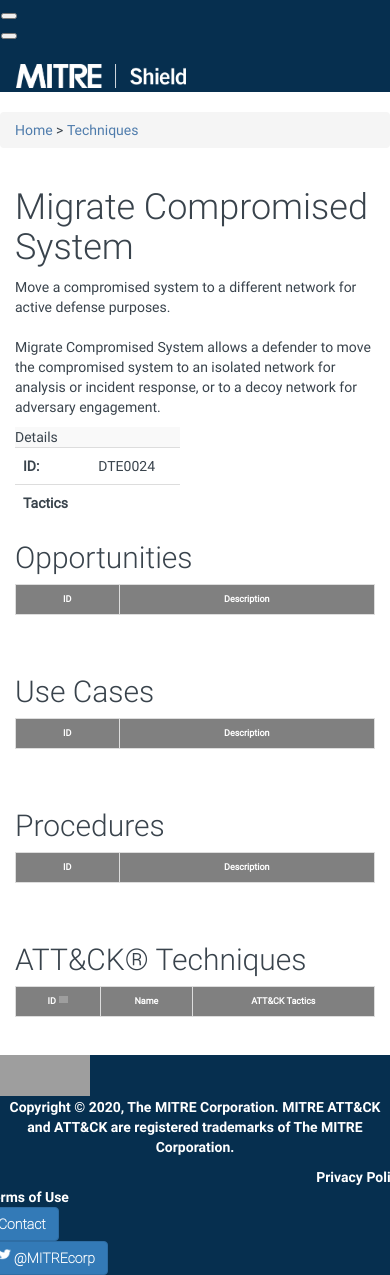
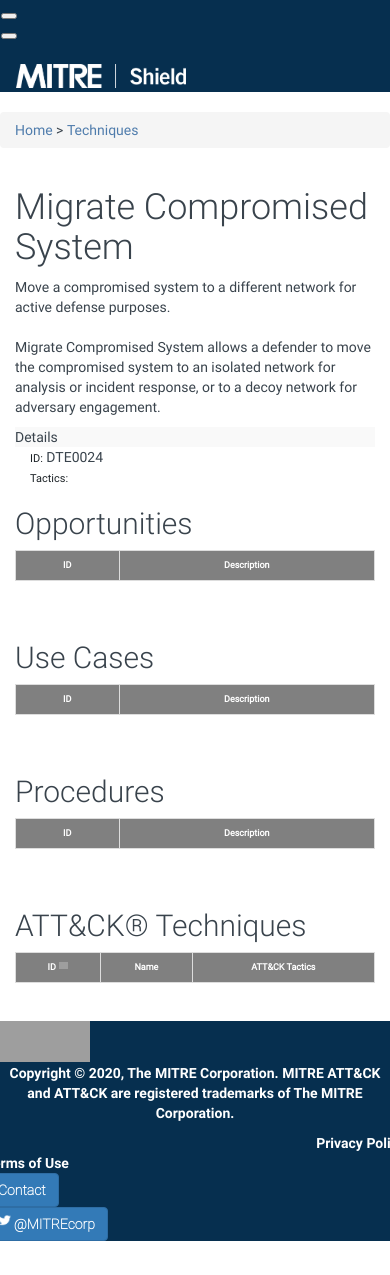
Before and after one commit to MITRECND/mitrecnd.github.io, a Jekyll site: the page built from _collections/_ad_techniques/DTE0024.md, in a window 390 px wide. Built offline with Jekyll 4.4.1, drawn with Linux system fonts in a browser that asks for light colours; nearby versions of some CDN libraries; library files that are not in the unit come from our copies; after the commit the page ends 1241 px from its top, so only the background shows below that; grey boxes are pictures that could not be loaded.

Commit message:
Resolved issue with card formatting on smaller displays

```diff
--- a/_includes/detail_card.html
+++ b/_includes/detail_card.html
@@ -1,42 +1,39 @@
 <!-- Start Detail Card -->
-<div class="col-xs-6 col-md-4">
-    <div class="card border-info mb-3 float-right" style="max-width: 40rem;">
+<div class="col-sm-4 col-xs-12 pt-2">
+    <div class="card">
         <div class="card-header">Details</div>
-        <div class="card-body no-padding">
-            <table class="table table-hover table-borderless no-margin">
-                <tr>
+        <div class="card-body container">
+            <div class="row">
             {%- if page.layout == "attack_tactics" -%}
-                    <td>
-                        <p class="card-text"><b>ATT&CK&#174 ID:</b></p>
-                    </td>
-                    <td>
-                        <p class="card-text"><a href="https://attack.mitre.org/tactics/{{ page._id }}">{{ page._id }}</a></p>
-                    </td>
+                <div class="card-data col-sm-12" id="card-id">
+                    <span class="font-weight-bold card-title card-value">ATT&CK ID:</span>
+                    <span class="card-value">
+                        <a href="https://attack.mitre.org/tactics/{{ page._id }}">{{ page._id }}</a>
+                    </span>
+                </div>
             {%- else -%}
-                    <td>
-                        <p class="card-text"><b>ID:</b></p>
-                    </td>
-                    <td>
-                        <p class="card-text">{{ page._id }}</p>
-                    </td>
+                <div class="card-data col-sm-12" id="card-id">
+                    <span class="font-weight-bold card-title card-value">ID:</span>
+                    <span class="card-value">{{ page._id }}</span>
+                </div>
             {%- endif -%}
-                </tr>
+            </div>
+            <div class="row">
             {%- if page.layout == "techniques"" -%}
-                <tr>
-                    <td>
-                        <p class="card-text"><b>Tactics</b></p>
-                    </td>
-                    <td>
+                <div class="card-data col-sm-12" id="card-tactics">
+                    <span class="font-weight-bold card-title">Tactics:&nbsp;</span>
                     {%- for tactic in site.data.technique_details[page._id].tactics -%}
+                        <span class="card-value">
                             <a href="{{ site.baseurl }}/tactics/{{ tactic.id }}">{{ tactic.name }}</a>
                         {%- if forloop.last == false -%}
                         ,&nbsp;
                         {%- endif -%}
+                        </span>
                     {%- endfor -%}
-                    </td>
+                    </span>
+                </div>
             {%- endif -%}
-                </tr>
-            </table>
+            </div>
         </div>
     </div>
 </div>
--- a/_layouts/attack_tactics.html
+++ b/_layouts/attack_tactics.html
@@ -7,7 +7,7 @@
 {%- include breadcrumb.html -%}
 <!-- Start Content -->
 <div class="row">
-  <div class="col-xs-12 col-sm-6 col-md-8">
+  <div class="col-xs-12 col-sm-8 col-md-8">
     <h1>Mapping To {{ page._name }}</h1>
     <p>
       {%- if page.description -%}
@@ -26,6 +26,7 @@
   </div>
   {%- include detail_card.html -%}
 </div>
+</br>
 <table class="table table-bordered table-hover">
   <thead>
     <th>ATT&amp;CK Technique<img class="external-icon" src="{{ site.baseurl }}/assets/img/external_link.png" /></th>
--- a/_layouts/matrix.html
+++ b/_layouts/matrix.html
@@ -5,7 +5,7 @@
 <!-- Start Content -->
 <h1>{{ page.title }}</h1>
 <div class="row">
-  <div class="col-xs-12 col-sm-6 col-md-10">
+  <div class="col-xs-12 col-sm-8">
     {{ content }}
   </div>
 </div>
--- a/_layouts/tactics.html
+++ b/_layouts/tactics.html
@@ -4,7 +4,7 @@
 {%- include breadcrumb.html -%}
 <!-- Start Content -->
 <div class="row">
-    <div class="col-xs-12 col-sm-6 col-md-8">
+    <div class="col-xs-12 col-sm-8">
         <h1>{{ page._name }}</h1>
         <p>
           {{ page.description }}
--- a/_layouts/techniques.html
+++ b/_layouts/techniques.html
@@ -7,7 +7,7 @@
 {%- include breadcrumb.html -%}
 <!-- Start Content -->
 <div class="row">
-    <div class="col-xs-12 col-sm-6 col-md-8">
+    <div class="col-xs-12 col-sm-8">
         <h1>{{ page._name }}</h1>
         <p>
             {{ page.description }}
```
Also changed, not shown: assets/css/style.min.css. Lines whose indentation alone changed are shown as unchanged.
